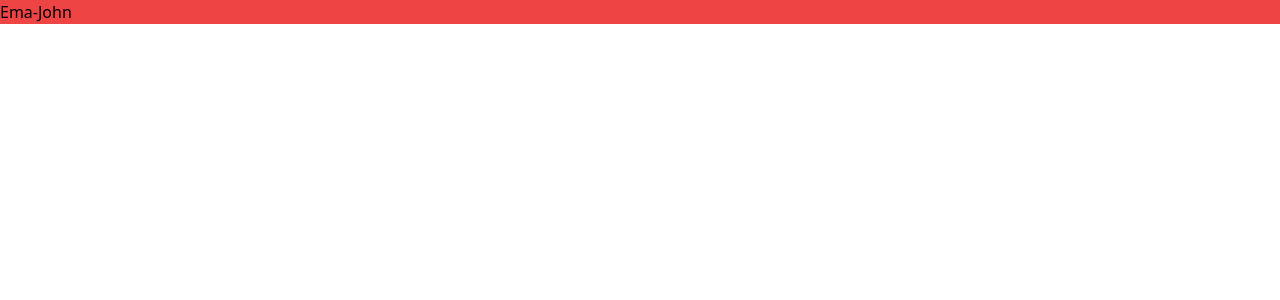
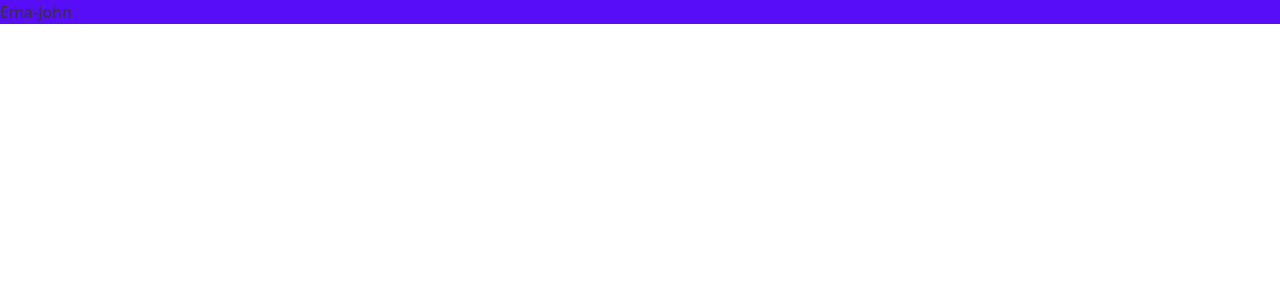
Before and after one commit to foysalahmedmin/Ema-John, a React (Vite) app: page / in a window 1280 px wide. Shown: the top 300 px of the page. Built offline with nearby package versions, Linux system fonts and the light colour scheme.

Commit message:
desyUI init complete

```diff
--- a/package.json
+++ b/package.json
@@ -9,6 +9,7 @@
     "preview": "vite preview"
   },
   "dependencies": {
+    "daisyui": "^2.51.5",
     "react": "^18.2.0",
     "react-dom": "^18.2.0"
   },
--- a/src/App.jsx
+++ b/src/App.jsx
@@ -8,7 +8,7 @@ function App() {
 
   return (
     <div className="App">
-      <h1 className='bg-red-500'>Ema-John</h1>
+      <h1 className='bg-primary'>Ema-John</h1>
     </div>
   )
 }
--- a/tailwind.config.cjs
+++ b/tailwind.config.cjs
@@ -4,8 +4,31 @@ module.exports = {
     "./index.html",
     "./src/**/*.{js,ts,jsx,tsx}",
   ],
-  theme: {
-    extend: {},
+  daisyui: {
+    themes: [
+      {
+        mytheme: {
+
+          "primary": "#570DF8",
+
+          "secondary": "#F000B8",
+
+          "accent": "#37CDBE",
+
+          "neutral": "#3D4451",
+
+          "base-100": "#FFFFFF",
+
+          "info": "#3ABFF8",
+
+          "success": "#36D399",
+
+          "warning": "#FBBD23",
+
+          "error": "#F87272",
+        },
+      },
+    ],
   },
-  plugins: [],
+  plugins: [require("daisyui")],
 }
```
Also changed, not shown: 1 other file (tests, documents, lock files or other folders).
